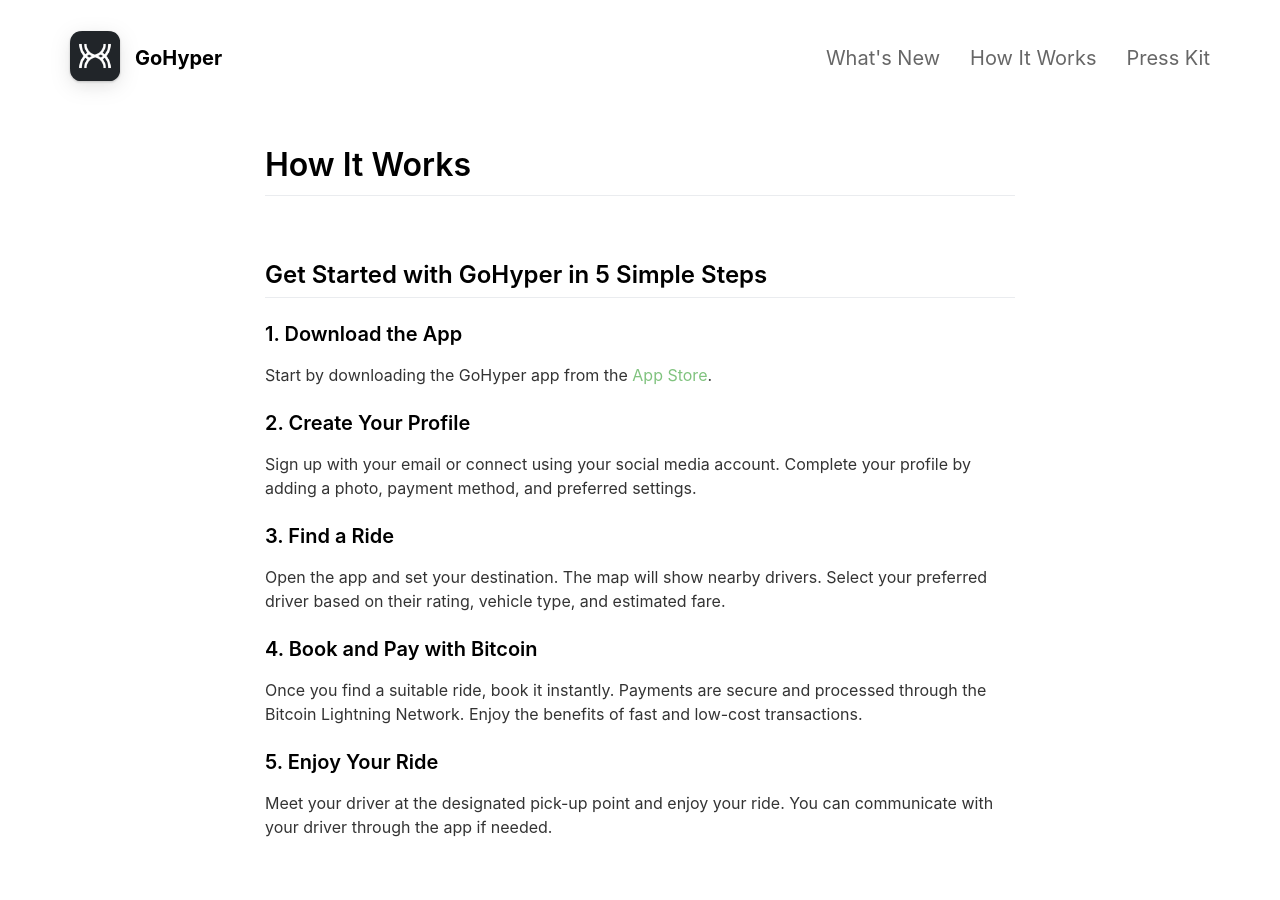
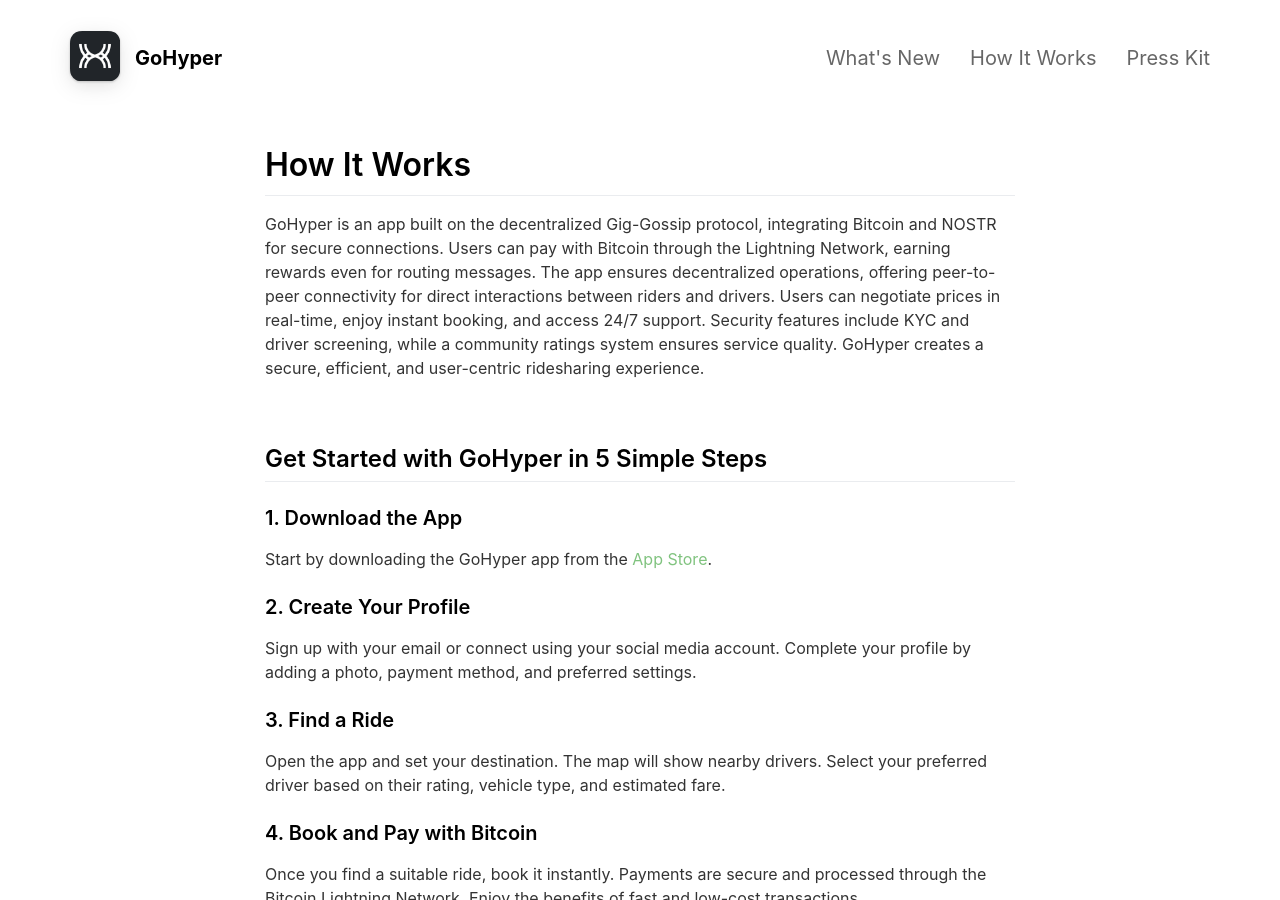
Before and after one commit to maddypp/gohyper_beta3, a Jekyll site: the page built from _pages/howitworks.md, in a window 1280 px wide and 900 px high. Built offline with Jekyll 4.4.1, drawn with Linux system fonts in a browser that asks for light colours; nearby versions of some CDN libraries.

Commit message:
main commit

```diff
--- a/_pages/howitworks.md
+++ b/_pages/howitworks.md
@@ -5,6 +5,7 @@ include_in_header: true
 ---
 
 # How It Works
+GoHyper is an app built on the decentralized Gig-Gossip protocol, integrating Bitcoin and NOSTR for secure connections. Users can pay with Bitcoin through the Lightning Network, earning rewards even for routing messages. The app ensures decentralized operations, offering peer-to-peer connectivity for direct interactions between riders and drivers. Users can negotiate prices in real-time, enjoy instant booking, and access 24/7 support. Security features include KYC and driver screening, while a community ratings system ensures service quality. GoHyper creates a secure, efficient, and user-centric ridesharing experience.
 
 <br>
 
```
